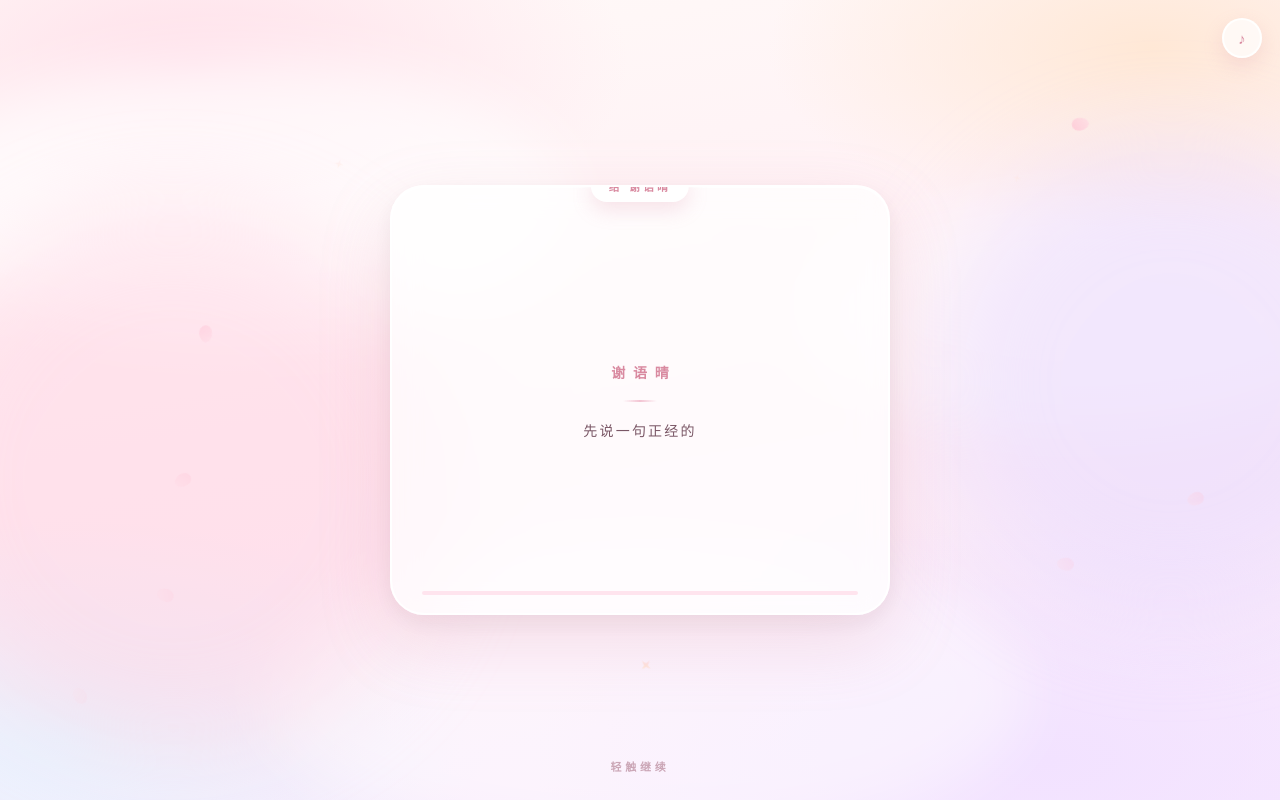
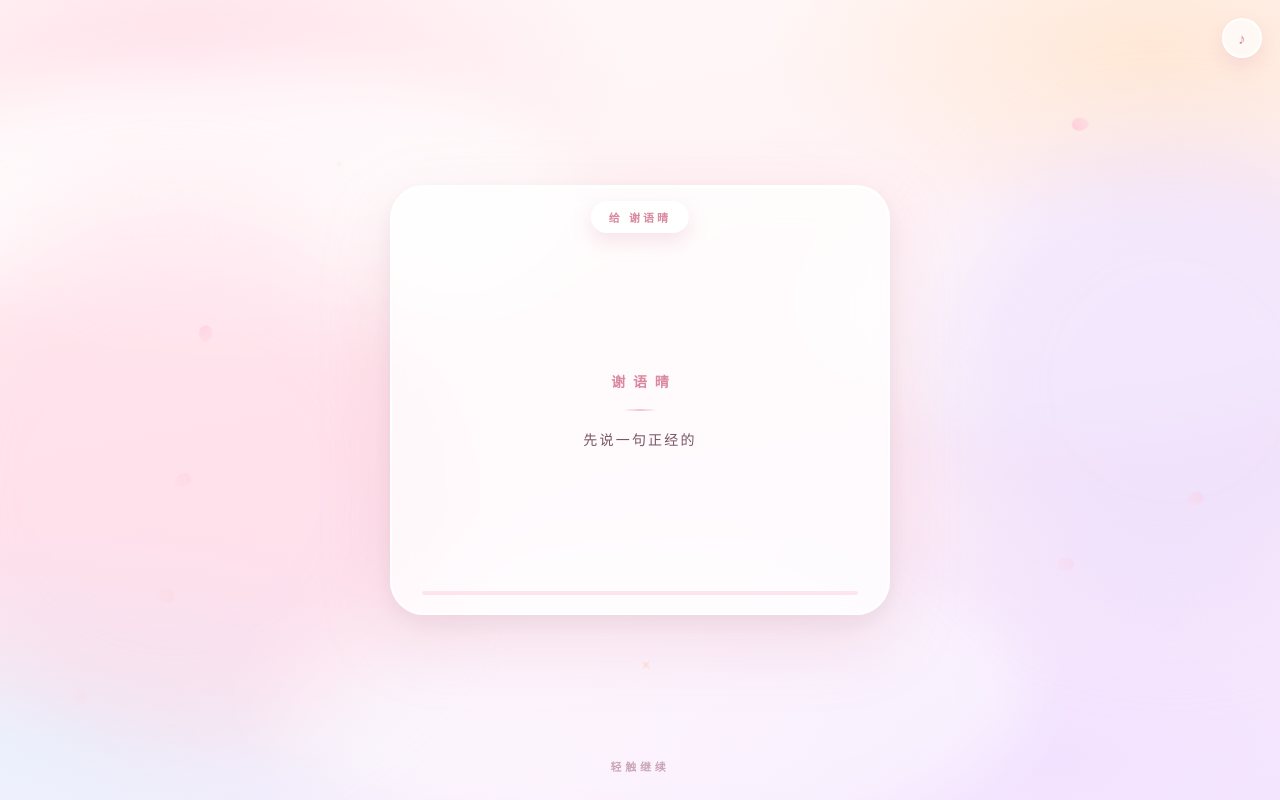
Before and after one commit to 18216473689zl-source/adorable, a plain HTML site: page index.html in a window 1280 px wide. Drawn offline with Linux system fonts and the light colour scheme.

Commit message:
fix tag clipping

```diff
--- a/index.html
+++ b/index.html
@@ -75,7 +75,7 @@
   }
   .scene{position:absolute;inset:0;display:flex;flex-direction:column;
     align-items:center;justify-content:center;gap:18px;text-align:center;
-    padding:44px 30px 42px;opacity:0;visibility:hidden;
+    padding:66px 30px 46px;opacity:0;visibility:hidden;
     transition:opacity .8s ease,visibility .8s;pointer-events:none}
   .scene.on{opacity:1;visibility:visible}
 
@@ -89,7 +89,7 @@
   .display{font-size:38px;letter-spacing:.14em;text-indent:.14em;line-height:1.5;font-weight:700}
   .sub{font-size:14px;letter-spacing:.12em;color:var(--ink2);font-weight:500}
 
-  .tag{position:absolute;top:-1px;left:50%;transform:translate(-50%,-50%);
+  .tag{position:absolute;top:14px;left:50%;transform:translateX(-50%);
     background:#fff;border:2px solid rgba(255,255,255,.95);
     color:var(--rose);font-size:11px;letter-spacing:.28em;font-weight:700;
     padding:6px 16px;border-radius:999px;z-index:6;
```
